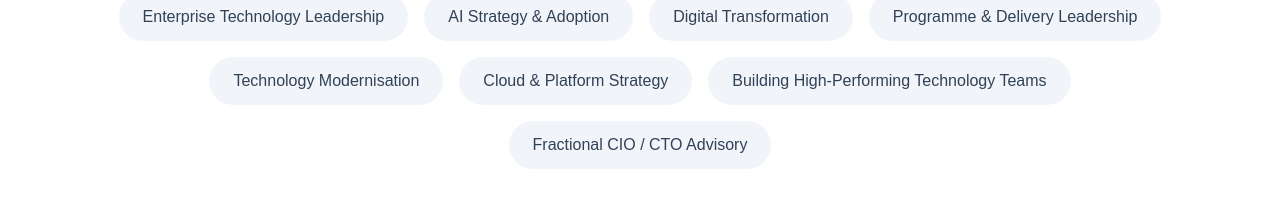
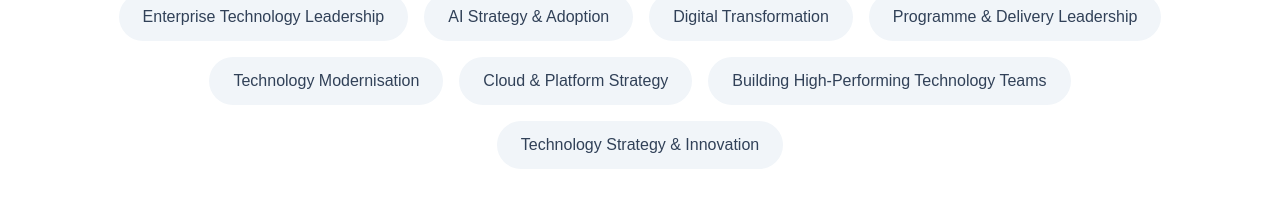
Before and after one commit to iarindambanerjee/arindam-website, a Next.js app: page /contact in a window 1280 px wide. Shown: the part 2400-2619 px from the top of the page. Built offline with nearby package versions, Linux system fonts and the light colour scheme; no server answers.

Commit message:
Update videos and refine contact page

```diff
--- a/components/contact/FAQ.tsx
+++ b/components/contact/FAQ.tsx
@@ -6,7 +6,8 @@ const topics = [
   "Technology Modernisation",
   "Cloud & Platform Strategy",
   "Building High-Performing Technology Teams",
-  "Fractional CIO / CTO Advisory",
+  "Technology Strategy & Innovation",
+
 ];
 
 export default function FAQ() {
```
